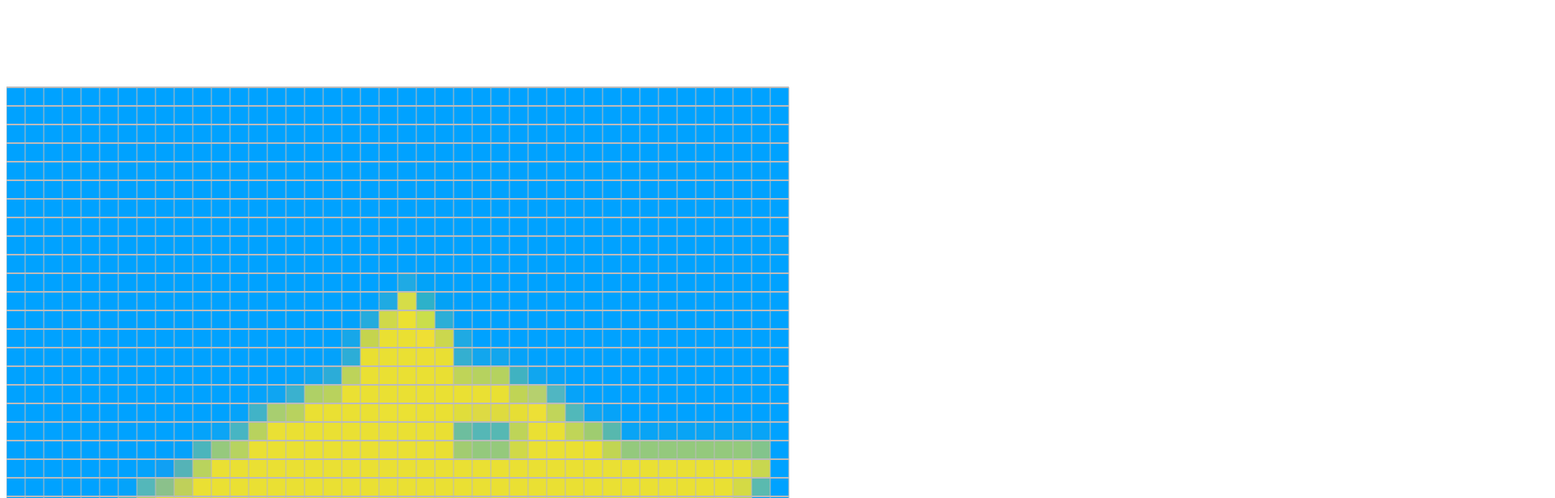
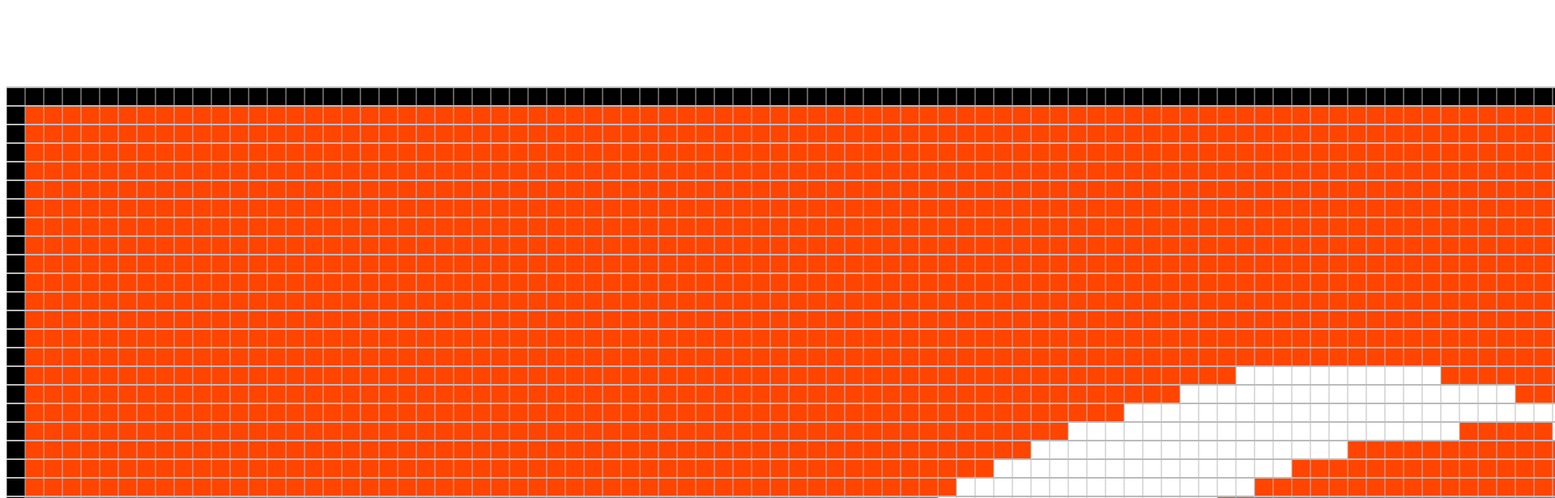
Before and after one commit to yskaplan/rplace-turkey, a plain HTML site: page index.html in a window 1280 px wide. Shown: the top 616 px of the page at 81% size, 1920 px wide, since content can reach past the window. Drawn offline with Linux system fonts and the light colour scheme.

Commit message:
Update index.html

```diff
--- a/index.html
+++ b/index.html
@@ -2,7 +2,7 @@
 <html lang="en">
 <head>
     <meta charset="UTF-8">
-    <title>r/place | Turkey Bozkurt</title>
+    <title>r/place | Turkey Flag</title>
     <style>
         .container {
             position: relative;
@@ -29,8 +29,8 @@
         const X_OFFSET=400
         const Y_OFFSET=100
 
-        const X_IN_PLACE=422
-        const Y_IN_PLACE=451
+        const X_IN_PLACE=299
+        const Y_IN_PLACE=343
 
         function getMousePos(canvas, evt) {
             const rect = canvas.getBoundingClientRect();
@@ -73,7 +73,7 @@
             bg.drawImage(img, 0, 0, img.width, img.height, 0, Y_OFFSET, w, h)
             drawGrid(0, Y_OFFSET, w, h + Y_OFFSET, bg)
         };
-        img.src = "images/ac4246.png";
+        img.src = "images/new.png";
 
         function drawText(text, x, y){
             fg.font = '80px Sans-serif';
```
